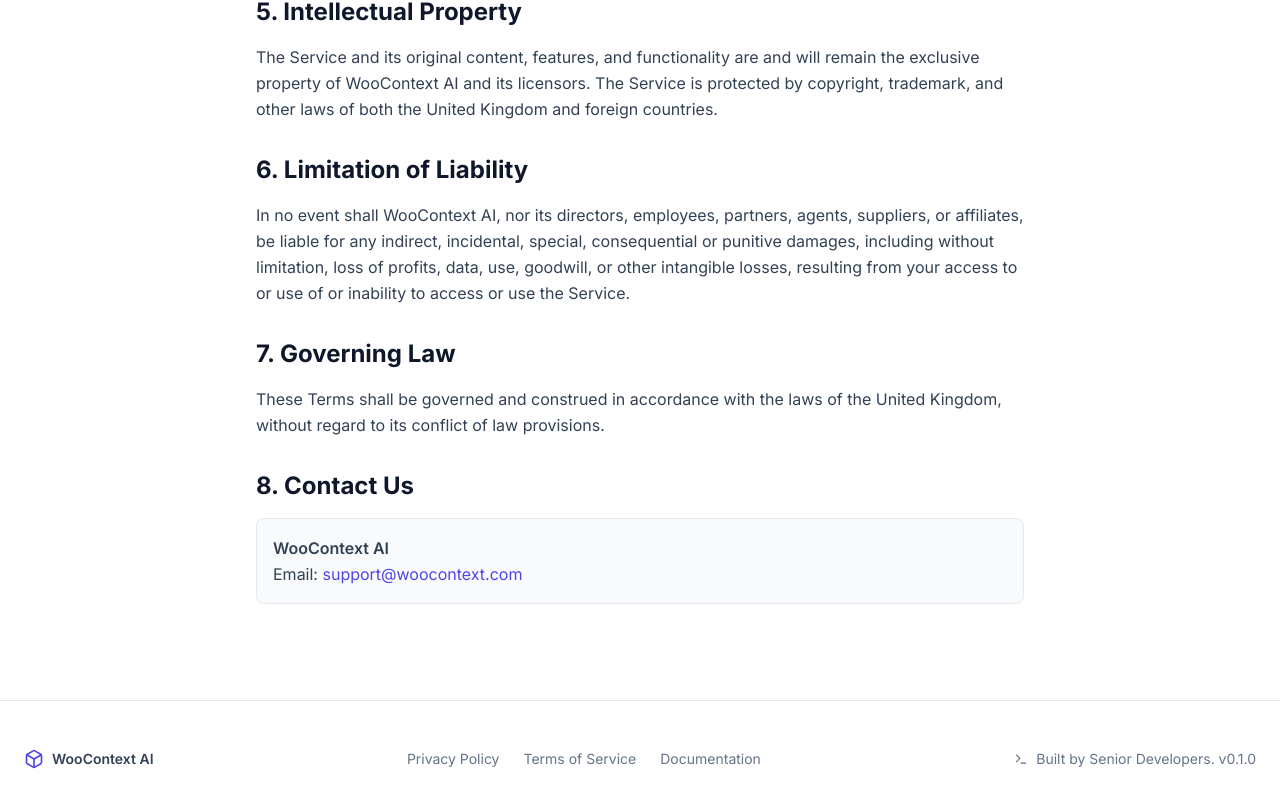
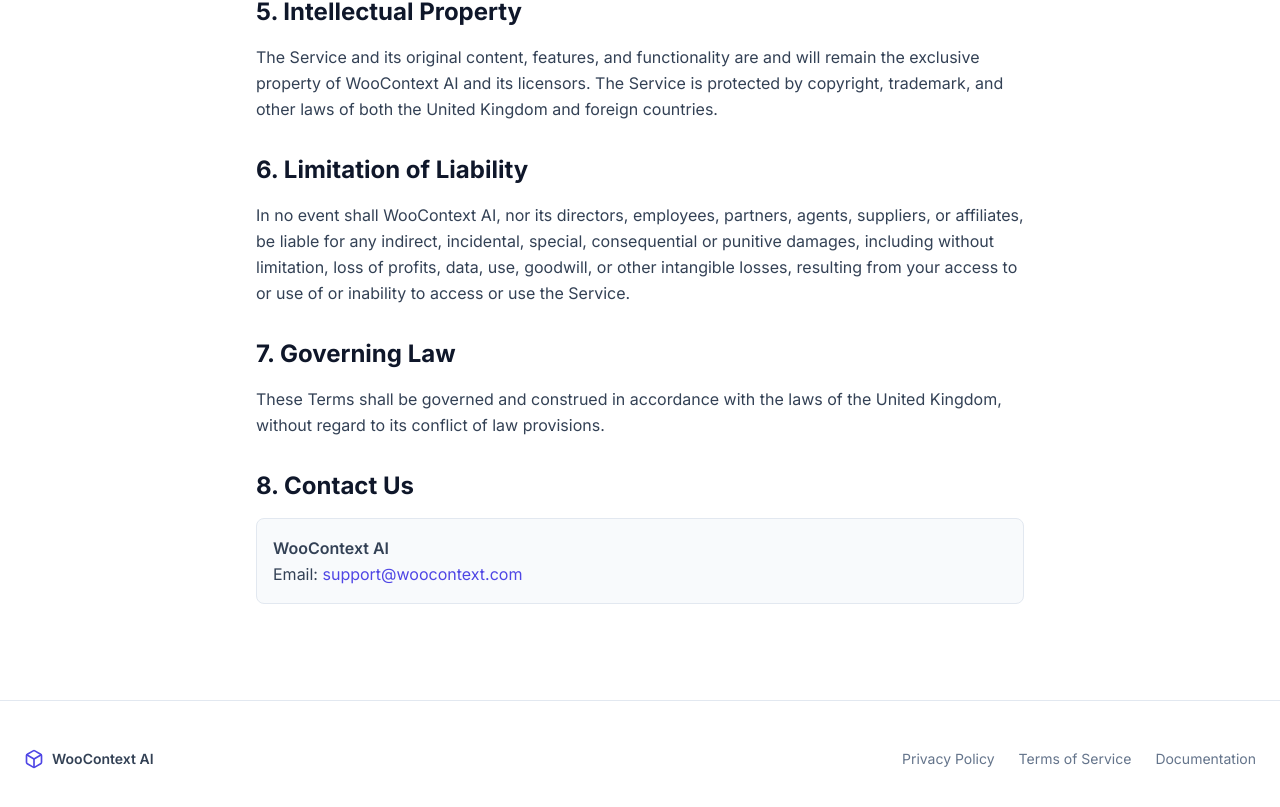
Before and after one commit to Krablante/woocontext, a React (Vite) app: page /terms in a window 1280 px wide. Shown: the part 970-1777 px from the top of the page. Built offline with nearby package versions, Linux system fonts and the light colour scheme.

Commit message:
footer fix

```diff
--- a/components/Footer.tsx
+++ b/components/Footer.tsx
@@ -15,9 +15,6 @@
                 <Link to="/terms" className="hover:text-indigo-600">Terms of Service</Link>
                 <a href="/#how-it-works" className="hover:text-indigo-600">Documentation</a>
             </div>
-            <div className="mt-4 md:mt-0 flex items-center gap-2">
-                 <Terminal size={14} /> Built by Senior Developers. v0.1.0
-            </div>
         </div>
       </footer>
   );
```
